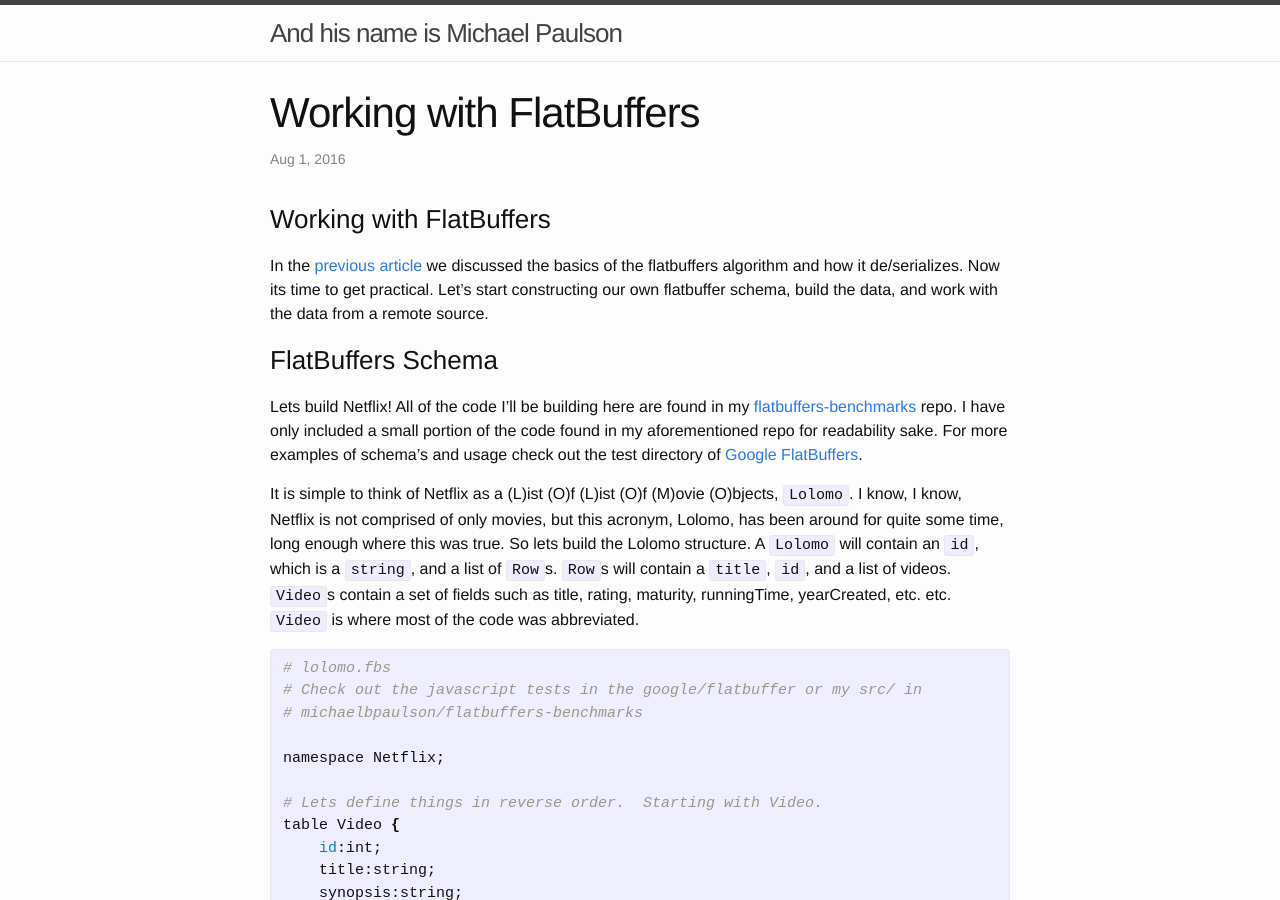
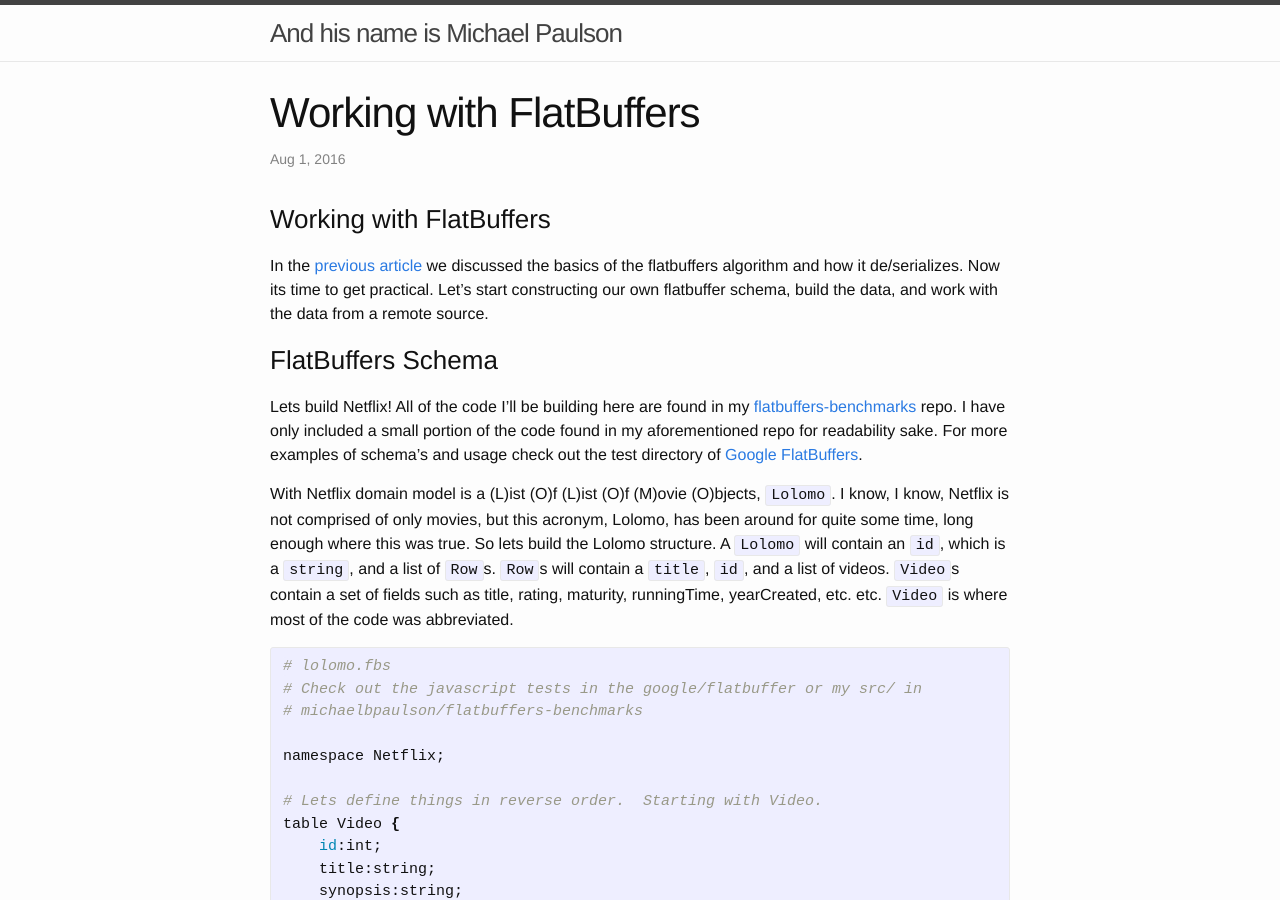
Before and after one commit to ThePrimeagen/michaelbpaulson.github.io, a Jekyll site: the page built from _posts/flatbuffers/2016-08-01-how-to-flatbuffer.markdown, in a window 1280 px wide and 900 px high. Built offline with Jekyll 4.4.1, drawn with Linux system fonts in a browser that asks for light colours.

Commit message:
simple rewrite.

```diff
--- a/_posts/flatbuffers/2016-08-01-how-to-flatbuffer.markdown
+++ b/_posts/flatbuffers/2016-08-01-how-to-flatbuffer.markdown
@@ -13,7 +13,7 @@ In the [previous article](/flatbuffers/intro) we discussed the basics of the fla
 
 Lets build Netflix!  All of the code I'll be building here are found in my [flatbuffers-benchmarks](https://github.com/michaelbpaulson/flatbuffers-benchmarks) repo.  I have only included a small portion of the code found in my aforementioned repo for readability sake.  For more examples of schema's and usage check out the test directory of [Google FlatBuffers](https://github.com/google/flatbuffers).
 
-It is simple to think of Netflix as a (L)ist (O)f (L)ist (O)f (M)ovie (O)bjects, `Lolomo`.  I know, I know, Netflix is not comprised of only movies, but this acronym, Lolomo, has been around for quite some time, long enough where this was true.  So lets build the Lolomo structure.  A `Lolomo` will contain an `id`, which is a `string`, and a list of `Row`s.  `Row`s will contain a `title`, `id`, and a list of videos.  `Video`s contain a set of fields such as title, rating, maturity, runningTime, yearCreated, etc. etc.  `Video` is where most of the code was abbreviated.
+With Netflix domain model is a (L)ist (O)f (L)ist (O)f (M)ovie (O)bjects, `Lolomo`.  I know, I know, Netflix is not comprised of only movies, but this acronym, Lolomo, has been around for quite some time, long enough where this was true.  So lets build the Lolomo structure.  A `Lolomo` will contain an `id`, which is a `string`, and a list of `Row`s.  `Row`s will contain a `title`, `id`, and a list of videos.  `Video`s contain a set of fields such as title, rating, maturity, runningTime, yearCreated, etc. etc.  `Video` is where most of the code was abbreviated.
 
 
 {% highlight bash %}
```
